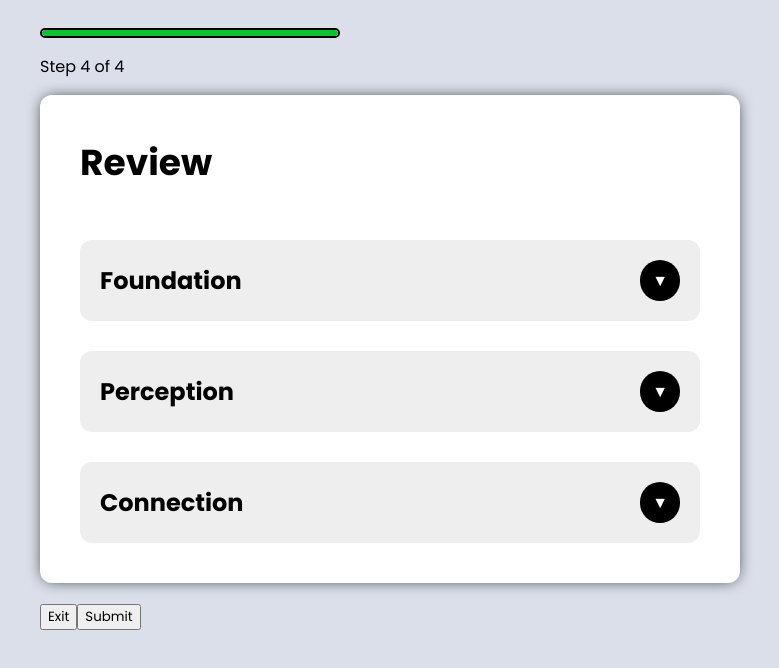
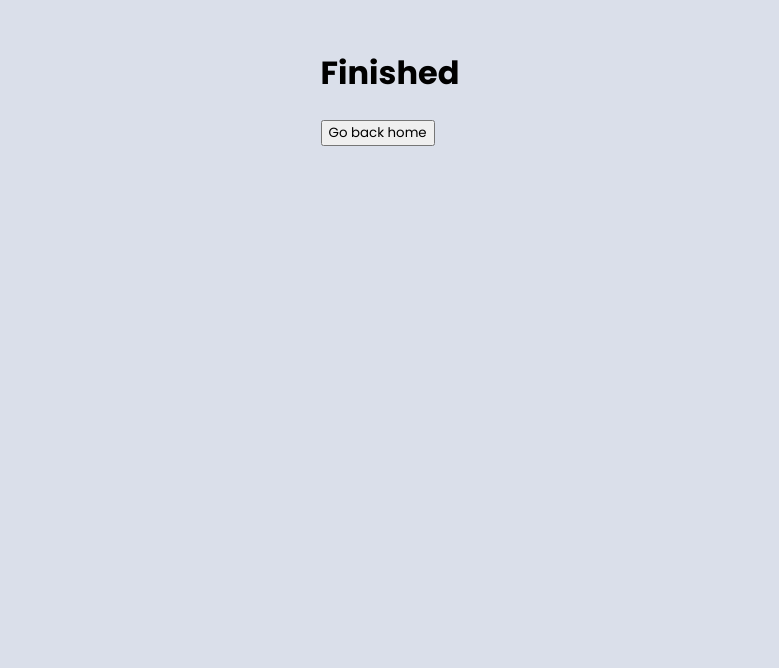
Before and after one commit to kagesite/brand-form-app, a React (Vite) app: page / in a window 1280 px wide. Shown: the top 668 px of the page, without its empty margins (258-1037 px from the left). Built offline with nearby package versions, Linux system fonts and the light colour scheme.

Commit message:
Had to add a prevStep function and a handleSubmit function

```diff
--- a/src/App.jsx
+++ b/src/App.jsx
@@ -7,9 +7,10 @@ import Step2 from "./components/Step2";
 import { validateStep1, validateStep2, validateStep3 } from './utils/validations';
 import Step3 from './components/Step3';
 import Step4 from './components/Step4';
+import Step5 from './components/Step5';
 
 function App() {
-    const [showStep, setShowStep] = useState(4);
+    const [showStep, setShowStep] = useState(5);
 
     const [formData, setFormData] = useState({
         foundation: {
@@ -29,7 +30,7 @@ function App() {
             ethnicity: "Select",
         }
     });
-    const [formPrompts, setFormPrompts] = useState({
+    const formPrompts = {
         foundation: {
             businessName: "What is the name of the brand being built?",
             missionStatement: "_(Brand's name)_'s mission is to _(why you do what you do)_.",
@@ -45,7 +46,8 @@ function App() {
             gender: "What percentage of your users are Male or Female?",
             ethnicity: "What is the average ethnicity of your users?"
         }
-    })
+    }
+
     const [errors, setErrors] = useState({
         foundation: {
             businessName: "",
@@ -155,6 +157,33 @@ function App() {
 
     }
 
+    const handlePrevStep = () => {
+        if (showStep === 2) {
+            setShowStep(1)
+        }
+        if (showStep === 3) {
+            setShowStep(2)
+        }
+        if (showStep === 4) {
+            setShowStep(3)
+        }
+    }
+
+    const handleSubmitForm = () => {
+        // Get existing data (if any)
+        const existingData = localStorage.getItem("userForm");
+        const parsedData = existingData ? JSON.parse(existingData) : [];
+
+        // Add new form data to existing data
+        const updatedData = [...parsedData, formData];
+
+        // Store back to localStorage
+        localStorage.setItem("userForm", JSON.stringify(updatedData));
+
+        console.log("Form submitted:", formData);
+        console.log("All stored data:", updatedData);
+        setShowStep(5)
+    }
 
     return (
         <div>
@@ -186,7 +215,7 @@ function App() {
                         changeFunc={handleInputChange}
                         errors={errors.perception}
                     />
-                    <button onClick={handleExitForm}>Exit</button>
+                    <button onClick={handlePrevStep}>Prev</button>
                     <button onClick={handleNextStep}>Next</button>
                 </>
             )}
@@ -199,7 +228,7 @@ function App() {
                         changeFunc={handleInputChange}
                         errors={errors.connection}
                     />
-                    <button onClick={handleExitForm}>Exit</button>
+                    <button onClick={handlePrevStep}>Prev</button>
                     <button onClick={handleNextStep}>Next</button>
                 </>
             )}
@@ -209,8 +238,15 @@ function App() {
                     <Step4
                         data={formData}
                     />
-                    <button onClick={handleExitForm}>Exit</button>
-                    <button onClick={handleNextStep}>Submit</button>
+                    <button onClick={handlePrevStep}>Prev</button>
+                    <button onClick={handleSubmitForm}>Submit</button>
+                </>
+            )}
+            {showStep === 5 && (
+                <>
+                    <Step5
+                        func={() => setShowStep(0)}
+                    />
                 </>
             )}
 
```
